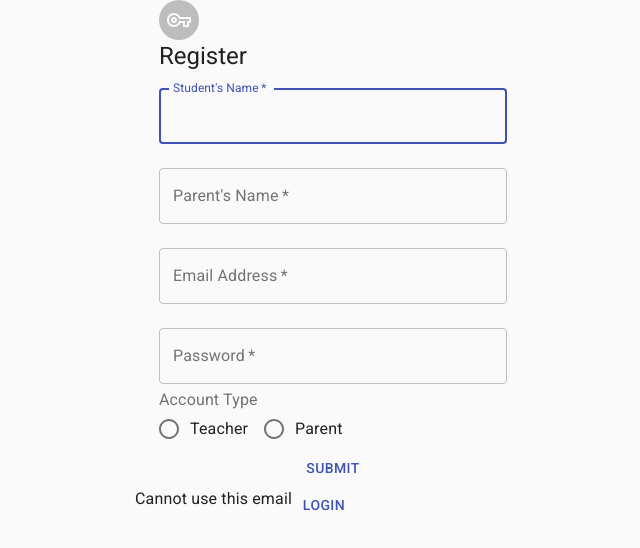
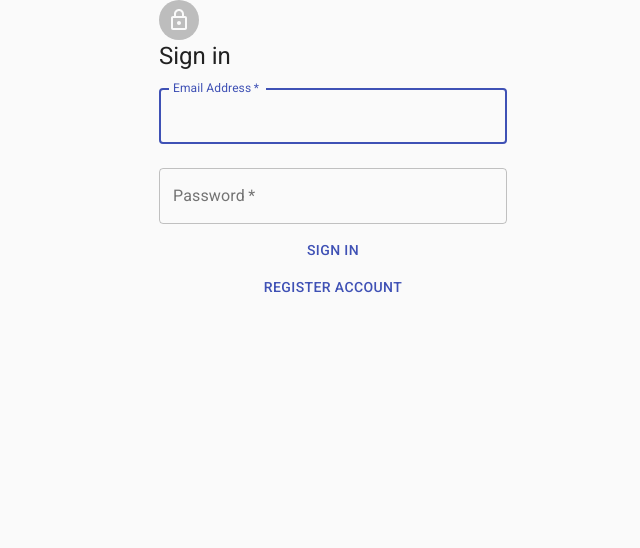
Before and after one commit to gideonrynn/homeschoolr-project3, a React (Create React App) app in the folder client/: page / in a window 1280 px wide. Shown: the top 548 px of the page, without its empty margins (307-947 px from the left). Built offline with nearby package versions, Linux system fonts and the light colour scheme.

Commit message:
got redirect to work

```diff
--- a/client/src/components/Login/index.js
+++ b/client/src/components/Login/index.js
@@ -65,6 +65,9 @@ class Login extends Component {
             res.data.id,
             res.data.email,
             res.data.userType)
+            // .setState({
+            //     userType: res.data.userType
+            // })
 
         console.log(this.context)
 
@@ -92,11 +95,10 @@ class Login extends Component {
                     if (res.data.token) {
 
                         console.log("authenticated user")
-
                         this.setState({
-                            isLoggedIn: true
+                            isLoggedIn: true,
+                            userType: res.data.userType
                         })
-
                         this.updateState(res);
 
                     }
@@ -107,6 +109,15 @@ class Login extends Component {
                     // } else {
                     //     push to parent view
                     // }
+
+                    // if (res.data.userType === "teacher") {
+                    //     return <Redirect to='/teacher' />
+                    // } else if (res.data.userType === "parent") {
+                    //     return <Redirect to="/parent" />
+                    // } else {
+                    //     return <Login />
+                    // }
+
 
                 })
             .catch(err => console.log(err));
@@ -121,9 +132,17 @@ class Login extends Component {
         }
 
     render() {
-        if (this.state.isLoggedIn === true) {
+        // if (this.state.isLoggedIn === true) {
+        //     return <Redirect to='/teacher' />
+        // }
+
+        if (this.state.isLoggedIn === true && this.state.userType == "teacher") {
             return <Redirect to='/teacher' />
-          }
+        } else if (this.state.isLoggedIn === true && this.state.userType == "parent") {
+            return <Redirect to='/parent' />
+        }
+
+
         return (
             <Container component="main" maxWidth="xs">
                 <CssBaseline />
@@ -188,8 +207,12 @@ class Login extends Component {
                         </Button>
                 </div>
             </Container>
-        );
-    }
+        )
+
+
+        }
+
+
 }
 
 export default Login;
--- a/client/src/pages/LoginPage.js
+++ b/client/src/pages/LoginPage.js
@@ -52,8 +52,8 @@ class LoginPage extends Component {
             username:'',
             password:'',
             // loginPage:[],
-            loginMessage:'',
-            buttonLabel: 'Register',
+            // loginMessage:'',
+            buttonLabel: '',
             isLogin: true
         }
     }
@@ -117,29 +117,29 @@ class LoginPage extends Component {
     renderLoginState() {
         if (this.state.isLogin) {
             return(
-                <Login />
+                <Register />
             )
         } else {
             return(
-                <Register />
+                <Login />
             )
         }
     }
 
     handleClick2(){
-        let loginMessage ='';
+        // let loginMessage ='';
         let label = "";
         if(this.state.isLogin){
-            loginMessage = "Cannot use this email";
-            label = "Login"
+            // loginMessage = "Register Account";
+            label = "Register Account"
         }
         else{
-            loginMessage = "Account does not exist, Register Account";
-            label= "Register";
+            // loginMessage = "Login Account";
+            label= "Login Account";
         }
 
         this.setState({
-            loginMessage: loginMessage,
+            // loginMessage: loginMessage,
             buttonLabel: label,
             isLogin: !this.state.isLogin
         })
@@ -156,13 +156,10 @@ class LoginPage extends Component {
                        { this.renderLoginState()}
 
                         <Grid container>
-                            <Grid item>
                             <Typography>
                                 {this.state.loginMessage}
                             </Typography>
-                            </Grid>
                             <br />
-                            <Grid item>
                             <Button
                                 // type="register"
                                 fullWidth
@@ -175,7 +172,6 @@ class LoginPage extends Component {
                                 {this.state.buttonLabel}
                             </Button>
                         </Grid>
-                        </Grid>
                     </form>
                 </div>
             </Container>
```
Lines whose indentation alone changed are shown as unchanged.
